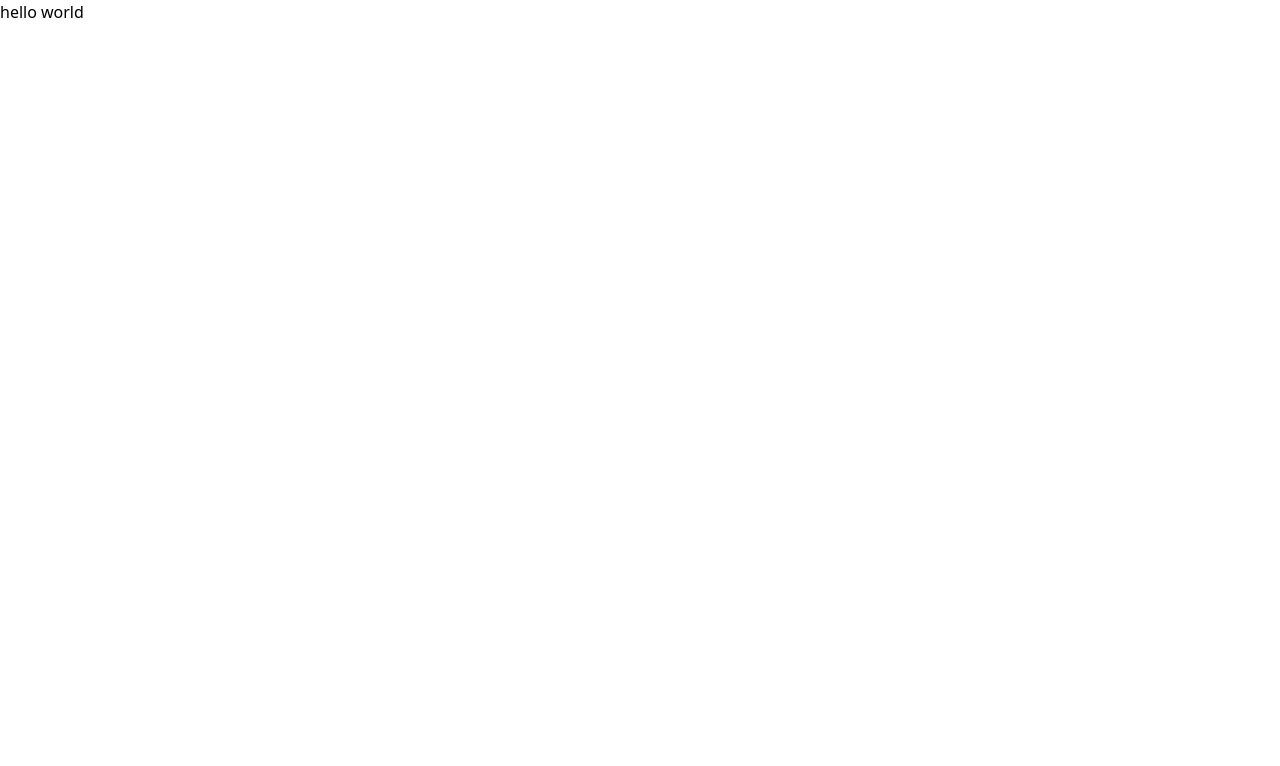
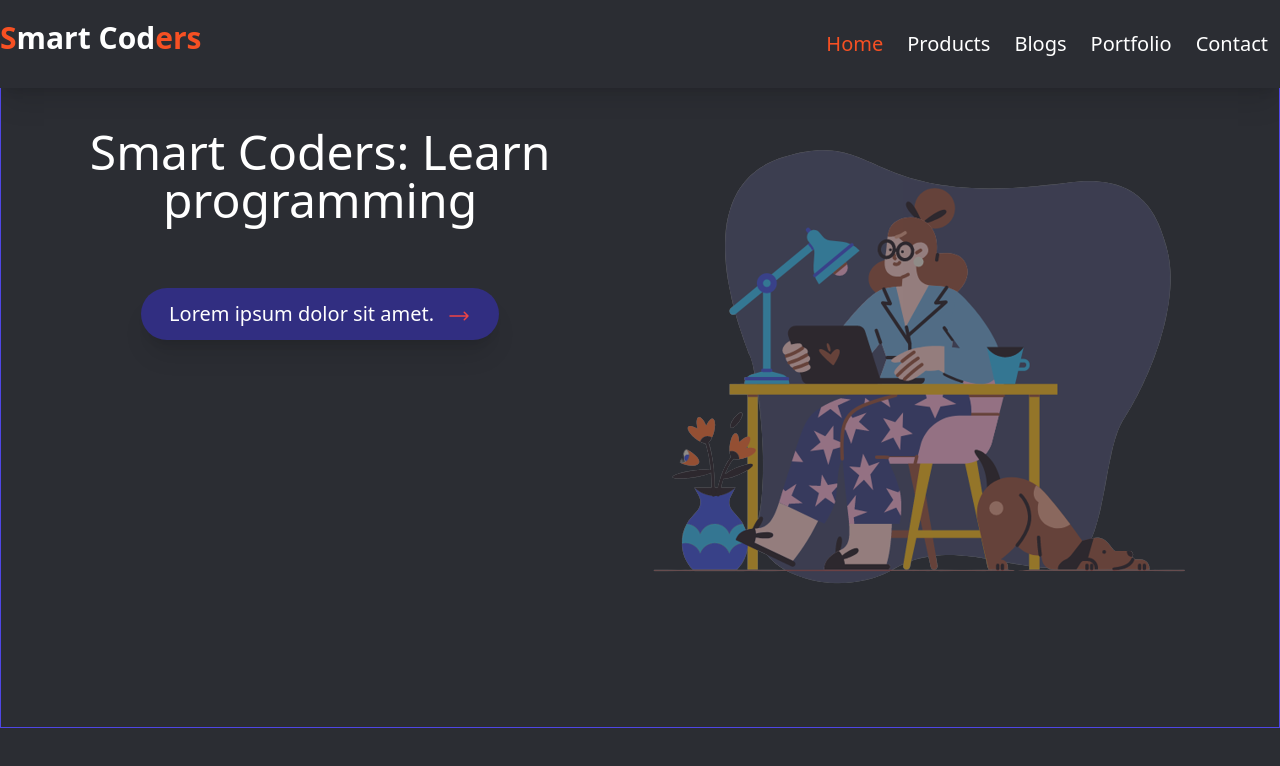
Before and after one commit to ferdabul/First_tailwind_projects, a website built with Vite: page index.html in a window 1280 px wide. Built offline with nearby package versions, Linux system fonts and the light colour scheme.

Commit message:
create navbar and  hero section

```diff
--- a/index.html
+++ b/index.html
@@ -6,7 +6,69 @@
     <title>First tailwind projects</title>
     <link rel="stylesheet" href="CSS/main.css" />
   </head>
-  <body>
-    <h1>hello world</h1>
+  <body class="bg-[#2B2D33]">
+    <nav class="shadow-xl bg-[#2B2D33]">
+      <div class="container mx-auto">
+        <div class="sm:flex justify-between py-5 items-center">
+          <div
+            class="text-white text-xl sm:text-3xl font-bold text-center mb-3"
+          >
+            <a href="#"
+              ><span class="text-[#F65023]">S</span>mart Cod<span
+                class="text-[#F65023]"
+                >ers</span
+              ></a
+            >
+          </div>
+          <div>
+            <ul
+              class="sm:flex text-white text-xl text-center border-t sm:border-hidden"
+            >
+              <li class="mt-4 sm:mt-0">
+                <a href="" class="p-3 text-[#F65023]">Home</a>
+              </li>
+              <li><a href="" class="p-3 hover:text-[#F65023]">Products</a></li>
+              <li><a href="" class="p-3 hover:text-[#F65023]">Blogs</a></li>
+              <li><a href="" class="p-3 hover:text-[#F65023]">Portfolio</a></li>
+              <li><a href="" class="p-3 hover:text-[#F65023]">Contact</a></li>
+            </ul>
+          </div>
+        </div>
+      </div>
+    </nav>
+    <header>
+      <div
+        class="text-white sm:flex justify-around text-center container mx-auto border border-indigo-600 border-t-0 h-[80vh] px-10 pt-10"
+      >
+        <div>
+          <h1 class="text-2xl sm:text-5xl mb-5 sm:mb-16">
+            Smart Coders: Learn <br />
+            programming
+          </h1>
+          <button
+            class="bg-indigo-900 px-7 py-3 rounded-full text-xl shadow-xl hover:bg-indigo-950"
+          >
+            Lorem ipsum dolor sit amet.
+            <svg
+              xmlns="http://www.w3.org/2000/svg"
+              fill="none"
+              viewBox="0 0 24 24"
+              stroke-width="1.5"
+              stroke="currentColor"
+              class="size-6 inline-block text-red-500 animate-ping ml-2"
+            >
+              <path
+                stroke-linecap="round"
+                stroke-linejoin="round"
+                d="M17.25 8.25 21 12m0 0-3.75 3.75M21 12H3"
+              />
+            </svg>
+          </button>
+        </div>
+        <div>
+          <img class="animate-pulse" src="image/hero_img.png" alt="" />
+        </div>
+      </div>
+    </header>
   </body>
 </html>
```
Also changed, not shown: image/hero_img.png (added).
